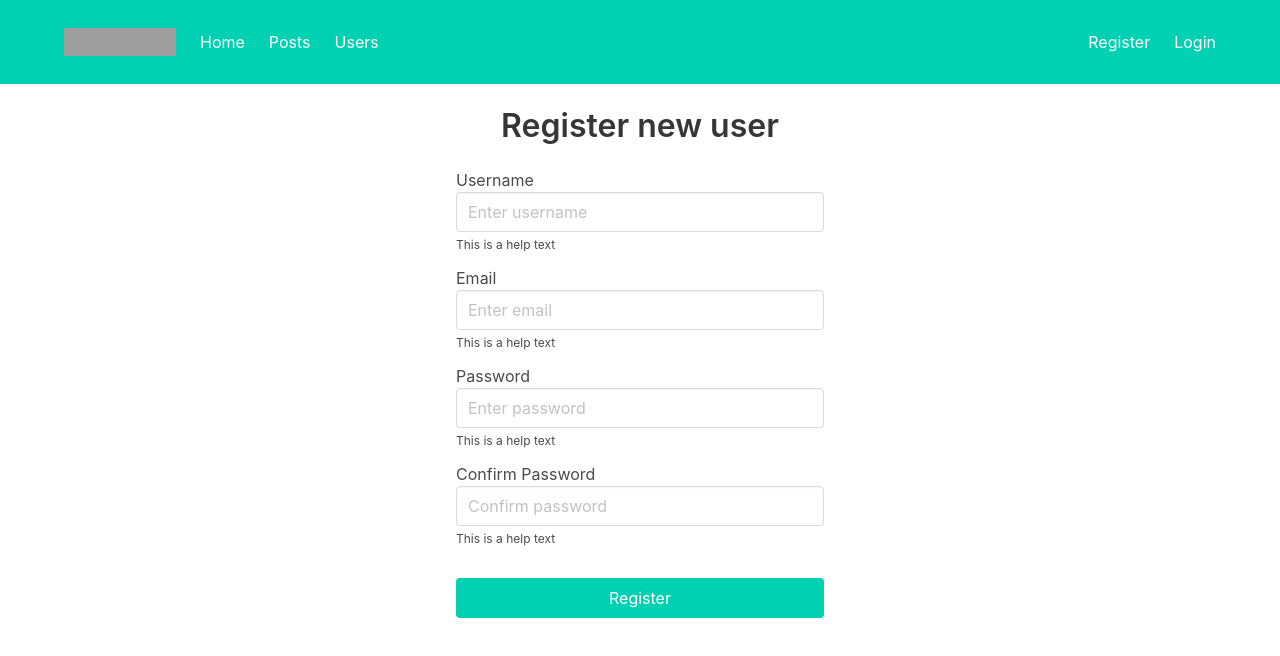
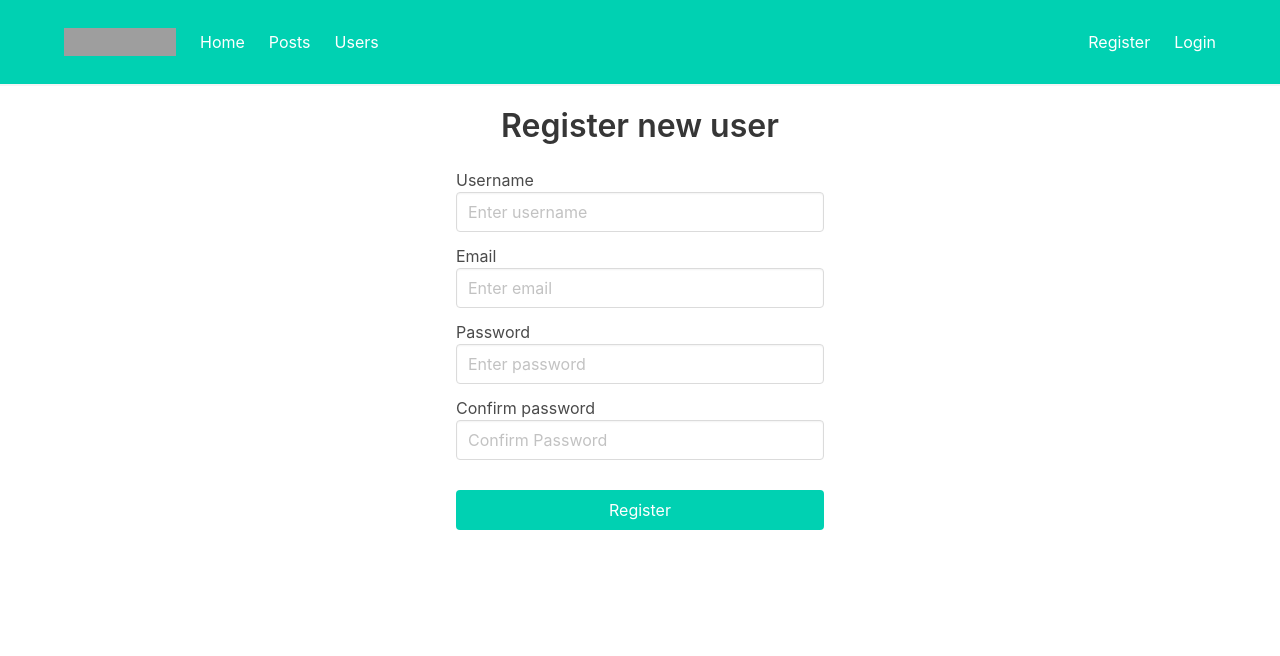
Before and after one commit to jmrmgn/topsglob, a React (Create React App) app in the folder client/: page /register in a window 1280 px wide. Shown: the top 656 px of the page. Built offline with nearby package versions, Linux system fonts and the light colour scheme; grey boxes are pictures that could not be loaded.

Commit message:
text field component added

```diff
--- a/client/src/components/auth/Register.js
+++ b/client/src/components/auth/Register.js
@@ -1,6 +1,21 @@
 import React, { Component } from 'react';
+import TextFieldGroup from '../common/TextFieldGroup';
 
 class Register extends Component {
+
+   state = {
+      username: '',
+      email: '',
+      password: '',
+      confirmPassword: ''
+   }
+
+   onChange = e => {
+      this.setState({
+         [e.target.name]: e.target.value
+      })
+   }
+
    onSubmit = e => {
       e.preventDefault();
    }
@@ -9,40 +24,36 @@ class Register extends Component {
       return (
          <div className="block">
             <div className="columns">
-               <div className="column is-8 is-offset-2">
+               <div className="column is-4 is-offset-4">
                   <h1 className="title has-text-centered">Register new user</h1>
-                  <div className="columns">
-                     <div className="column is-6 is-offset-3">
                   <form onSubmit={this.onSubmit.bind(this)}>
-                           <div className="field">
-                              <label htmlFor="username">Username</label>
-                              <div className="control">
-                                 <input type="text" className="input" placeholder="Enter username" />
-                              </div>
-                              <p className="help">This is a help text</p>
-                           </div>
-
-                           <div className="field">
-                              <label htmlFor="email">Email</label>
-                              <div className="control">
-                                 <input type="email" className="input" placeholder="Enter email" />
-                              </div>
-                              <p className="help">This is a help text</p>
-                           </div>
-                           <div className="field">
-                              <label htmlFor="password">Password</label>
-                              <div className="control">
-                                 <input type="password" className="input" placeholder="Enter password" />
-                              </div>
-                              <p className="help">This is a help text</p>
-                           </div>
-                           <div className="field">
-                              <label htmlFor="confirmPassword">Confirm Password</label>
-                              <div className="control">
-                                 <input type="password" className="input" placeholder="Confirm password" />
-                              </div>
-                              <p className="help">This is a help text</p>
-                           </div>
+                     <TextFieldGroup
+                        label="Username"
+                        name="username"
+                        placeholder="Enter username"
+                        onChange={this.onChange.bind(this)}
+                     />
+                     <TextFieldGroup
+                        type="email"
+                        label="Email"
+                        name="email"
+                        placeholder="Enter email"
+                        onChange={this.onChange.bind(this)}
+                     />
+                     <TextFieldGroup
+                        type="password"
+                        label="Password"
+                        name="password"
+                        placeholder="Enter password"
+                        onChange={this.onChange.bind(this)}
+                     />
+                     <TextFieldGroup
+                        type="password"
+                        label="Confirm password"
+                        name="confirmPassword"
+                        placeholder="Confirm Password"
+                        onChange={this.onChange.bind(this)}
+                     />
                      <div className="field" style={{ marginTop: 30 }}>
                         <div className="control">
                            <button className="button is-primary is-fullwidth">Register</button>
@@ -52,8 +63,6 @@ class Register extends Component {
                </div>
             </div>
          </div>
-            </div>
-            </div>
       )
    }
 }
--- a/client/src/components/common/TextFieldGroup.js
+++ b/client/src/components/common/TextFieldGroup.js
@@ -0,0 +1,39 @@
+import React from 'react';
+import PropTypes from 'prop-types';
+
+const TextFieldGroup = props => {
+   const { label, type, name, placeholder, value, error, onChange } = props;
+   return (
+      <div className="field">
+         <label htmlFor={name}>{label}</label>
+         <div className="control">
+            <input
+               type={type}
+               name={name}
+               className="input"
+               placeholder={placeholder}
+               onChange={onChange}
+               value={value}
+            />
+         </div>
+         {error && <p className="help has-text-danger">This is a help text</p>}
+      </div>
+   );
+};
+
+TextFieldGroup.propTypes = {
+   label: PropTypes.string,
+   name: PropTypes.string.isRequired,
+   type: PropTypes.string.isRequired,
+   placeholder: PropTypes.string,
+   value: PropTypes.string,
+   error: PropTypes.string,
+   onChange: PropTypes.func.isRequired
+};
+
+TextFieldGroup.defaultProps = {
+   type: 'text'
+};
+
+
+export default TextFieldGroup;
```
Lines whose indentation alone changed are shown as unchanged.
